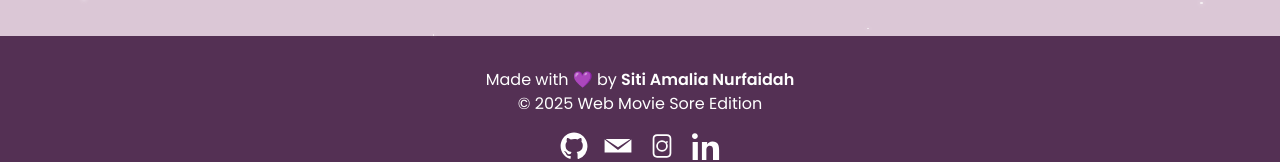
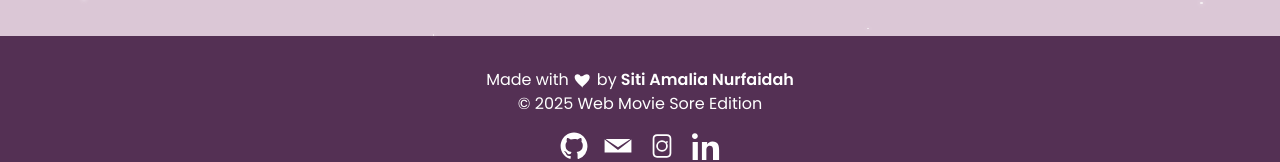
Before and after one commit to sitiamalianurfaidah/MovieWeb, a Next.js app: page / in a window 1280 px wide. Shown: the part 4940-5102 px from the top of the page. Built offline with nearby package versions, Linux system fonts and the light colour scheme.

Commit message:
Favorites

```diff
--- a/components/Footer.jsx
+++ b/components/Footer.jsx
@@ -5,7 +5,17 @@ const Footer = () => {
         <footer className="site-footer">
         <div className="footer-container">
             <div className="footer-left">
-            <p>Made with 💜 by <strong>Siti Amalia Nurfaidah</strong></p>
+            <p className="flex items-center gap-1">
+                Made with
+                <svg className="inline w-5 h-5 fill-white" viewBox="0 0 24 24">
+                    <path d="M12 21.35l-1.45-1.32C5.4 15.36 2 12.28 2 8.5
+                            2 6.5 3.5 5 5.5 5c1.54 0 3.04.99 3.57 2.36h1.87C13.46 5.99
+                            14.96 5 16.5 5 18.5 5 20 6.5 20 8.5c0 3.78-3.4 6.86-8.55
+                            11.54L12 21.35z" />
+                </svg>
+                by <strong>Siti Amalia Nurfaidah</strong>
+            </p>
+
             <p>© 2025 Web Movie Sore Edition</p>
             </div>
 
--- a/pages/favorites.js
+++ b/pages/favorites.js
@@ -1,6 +1,7 @@
 import movies from "@/data/movies";
 import MovieList from "@/components/MovieList";
 import { useFavorites } from "@/contexts/FavoritesContext";
+import Stars from "@/components/Stars";
 
 export default function FavoritesPage() {
     const { favoriteIds } = useFavorites();
@@ -8,8 +9,10 @@ export default function FavoritesPage() {
     const favoriteMovies = movies.filter((movie) => favoriteIds.includes(movie.id));
 
     return (
-        <main className="min-h-screen p-6 bg-gray-100">
-        <h1 className="text-3xl font-bold mb-6">My Favorite Films</h1>
+        <main className="relative mt-16 min-h-screen p-6" style={{background: "linear-gradient(to bottom, #dbc7d6, #a4929f)",}}>
+        <Stars count={100} />
+        <h1 className="text-6xl md:text-7xl font-extrabold mt-2 text-center text-shadow text-white"style={{ fontFamily: "'Playfair Display', serif" }}>
+        My Favorite Films</h1>
         <MovieList movies={favoriteMovies} />
         </main>
     );
--- a/pages/movies/[id].js
+++ b/pages/movies/[id].js
@@ -40,7 +40,6 @@ function convertToEmbed(url) {
         }}
         >
         <Stars count={100} />
-
         <div className="relative z-10 max-w-6xl mx-auto flex flex-col mt-5 md:flex-row gap-10 items-start">
             {/* Poster */}
             <div className="md:w-1/3 w-full">
--- a/styles/globals.css
+++ b/styles/globals.css
@@ -115,6 +115,10 @@ body {
   fill: white !important;
 }
 
+.fill-white {
+  fill: white;
+}
+
 .footer-right a:hover .footer-icon path {
   fill: #f3e5f5; /* pastel hover */
 }
```
